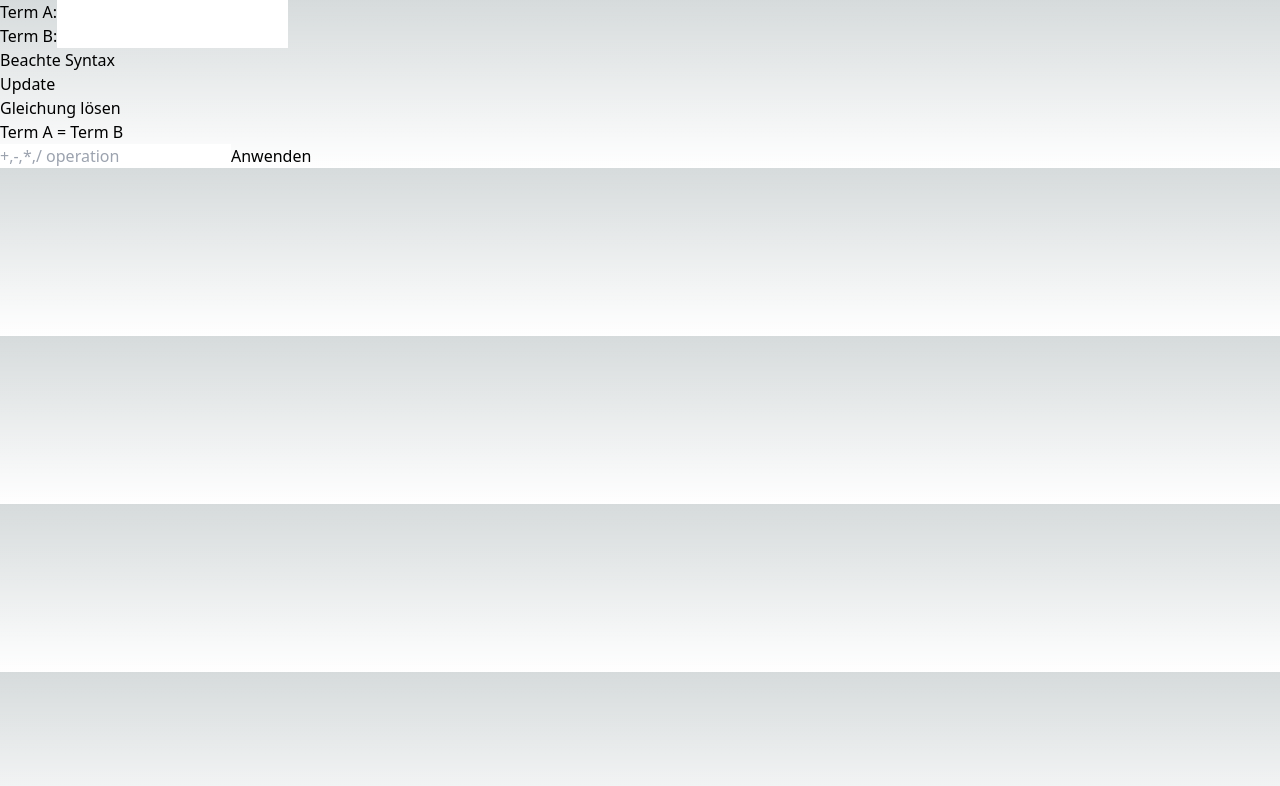
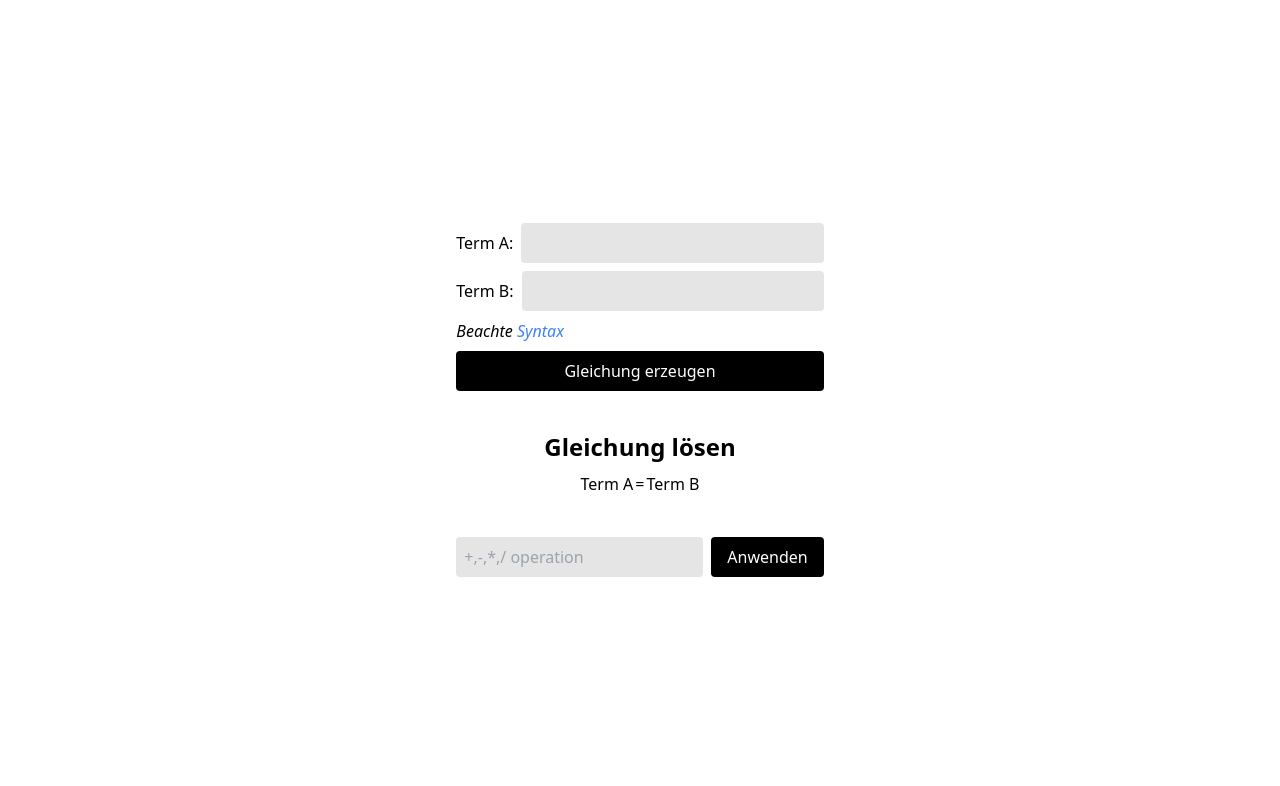
Before and after one commit to tjfoerster/math-term-calc, a Next.js app: page / in a window 1280 px wide. Shown: the top 786 px of the page. Built offline with nearby package versions, Linux system fonts and the light colour scheme.

Commit message:
Update UI

```diff
--- a/components/termCalculator.tsx
+++ b/components/termCalculator.tsx
@@ -10,9 +10,9 @@ type Equation = {
 }
 
 export default function Calculator() {
-    const [termA, setTermA] = React.useState<MathNode | undefined>();
+    const [termA, setTermA] = React.useState<MathNode>();
     const [termAInputValue, setTermAInputValue] = React.useState<string>();
-    const [termB, setTermB] = React.useState<MathNode | undefined>();
+    const [termB, setTermB] = React.useState<MathNode>();
     const [termBInputValue, setTermBInputValue] = React.useState<string>();
 
     const emptyEquationHistory: Equation[] = [{id: 0, termA: "Term A", termB: "Term B"}];
@@ -26,9 +26,8 @@ export default function Calculator() {
     const [operationInput, setOperationInput] = React.useState<string>();
 
     React.useMemo(() => {
-        console.log(equationHistory)
         if(equationHistory.length > 1 && operationInput) equationHistory[equationHistory.length - 1].operation = `| ${operationInput}`;
-        equationHistory.push({id: equationHistory.length, termA: termA?.toString() || "", termB: termB?.toString() || ""});
+        if(termA?.toString() !== "undefined" && termB?.toString() !== "undefined") equationHistory.push({id: equationHistory.length, termA: termA?.toString() || "", termB: termB?.toString() || ""});
     }, [termA, termB])
 
     const calcEquation = () => {
@@ -55,27 +54,38 @@ export default function Calculator() {
     }
 
     return(
-        <>
-            <div>
-                <span>Term A:</span>
-                <input value={termAInputValue || ""} onChange={(e) => {setTermAInputValue(e.target.value)}} />
+        <div className="flex flex-col gap-10">
+            <div className="flex flex-col gap-2 w-full">
+                <div className="flex gap-2 items-center w-full">
+                    <div>Term A:</div>
+                    <input value={termAInputValue || ""} onChange={(e) => {setTermAInputValue(e.target.value)}} type="text" className="grow" />
+                </div>
+                <div className="flex gap-2 items-center w-full">
+                    <div>Term B:</div>
+                    <input value={termBInputValue || ""} onChange={(e) => {setTermBInputValue(e.target.value)}} type="text" className="grow" />
+                </div>
+                <i>Beachte <a href="https://mathjs.org/docs/expressions/syntax.html" target={"_blank"} rel={"noreferrer"}>Syntax</a></i>
+                <button onClick={() => {resetEquationHistory(); setTermA(math.simplify(termAInputValue || "")); setTermB(math.simplify(termBInputValue || ""))}} type="button" className="btn w-full">Gleichung erzeugen</button>
             </div>
-            <div>
-                <span>Term B:</span>
-                <input value={termBInputValue || ""} onChange={(e) => {setTermBInputValue(e.target.value)}} />
+            <div className="flex flex-col gap-2">
+                <h2 className="text-center">Gleichung lösen</h2>
+                <table className="table-auto m-auto">
+                    {equationHistory.map(e => {
+                        if(e.termA !== "" && e.termB !== "") return (
+                            <tr key={e.id}>
+                                <td className="text-right">{e.termA}</td>
+                                <td className="text-center">=</td>
+                                <td>{e.termB}</td>
+                                {e.operation && <td>{e.operation}</td>}
+                            </tr>
+                        );
+                    })}
+                </table>
             </div>
-            <div>Beachte <a href="https://mathjs.org/docs/expressions/syntax.html" target={"_blank"} rel={"noreferrer"}>Syntax</a></div>
-            <button onClick={() => {resetEquationHistory(); setTermA(math.simplify(termAInputValue || "")); setTermB(math.simplify(termBInputValue || ""))}}>Update</button>
-            <h2>Gleichung lösen</h2>
-            <div className="text-center">
-                {equationHistory.map(e => {
-                    if(e.termA !== "" && e.termB !== "") return (
-                        <div key={e.id}>{e.termA + " = " + e.termB}{e.operation && " " + e.operation}</div>
-                    );
-                })}
+            <div className="flex gap-2">
+                <input value={operationInput || ""} onChange={(e) => {setOperationInput(e.target.value)}} type="text" placeholder="+,-,*,/ operation" />
+                <button onClick={calcEquation} type="button" className="btn">Anwenden</button>
             </div>
-            <input value={operationInput || ""} onChange={(e) => {setOperationInput(e.target.value)}} placeholder="+,-,*,/ operation" />
-            <button onClick={calcEquation}>Anwenden</button>
-        </>
+        </div>
     )
 }
--- a/package.json
+++ b/package.json
@@ -22,6 +22,8 @@
     "typescript": "4.9.4"
   },
   "devDependencies": {
+    "autoprefixer": "^10.4.13",
+    "postcss": "^8.4.21",
     "tailwindcss": "^3.2.4"
   }
 }
--- a/pages/index.tsx
+++ b/pages/index.tsx
@@ -13,7 +13,7 @@ export default function Home() {
         <meta name="viewport" content="width=device-width, initial-scale=1" />
         <link rel="icon" href="/favicon.ico" />
       </Head>
-      <main>
+      <main className='w-screen h-screen grid place-items-center'>
         <Calculator />
       </main>
     </>
--- /dev/null
+++ b/postcss.config.js
@@ -0,0 +1,6 @@
+module.exports = {
+  plugins: {
+    tailwindcss: {},
+    autoprefixer: {},
+  },
+}
--- a/styles/globals.css
+++ b/styles/globals.css
@@ -2,110 +2,20 @@
 @tailwind components;
 @tailwind utilities;
 
-:root {
-  --max-width: 1100px;
-  --border-radius: 12px;
-  --font-mono: ui-monospace, Menlo, Monaco, 'Cascadia Mono', 'Segoe UI Mono',
-    'Roboto Mono', 'Oxygen Mono', 'Ubuntu Monospace', 'Source Code Pro',
-    'Fira Mono', 'Droid Sans Mono', 'Courier New', monospace;
-
-  --foreground-rgb: 0, 0, 0;
-  --background-start-rgb: 214, 219, 220;
-  --background-end-rgb: 255, 255, 255;
-
-  --primary-glow: conic-gradient(
-    from 180deg at 50% 50%,
-    #16abff33 0deg,
-    #0885ff33 55deg,
-    #54d6ff33 120deg,
-    #0071ff33 160deg,
-    transparent 360deg
-  );
-  --secondary-glow: radial-gradient(
-    rgba(255, 255, 255, 1),
-    rgba(255, 255, 255, 0)
-  );
-
-  --tile-start-rgb: 239, 245, 249;
-  --tile-end-rgb: 228, 232, 233;
-  --tile-border: conic-gradient(
-    #00000080,
-    #00000040,
-    #00000030,
-    #00000020,
-    #00000010,
-    #00000010,
-    #00000080
-  );
-
-  --callout-rgb: 238, 240, 241;
-  --callout-border-rgb: 172, 175, 176;
-  --card-rgb: 180, 185, 188;
-  --card-border-rgb: 131, 134, 135;
-}
-
-@media (prefers-color-scheme: dark) {
-  :root {
-    --foreground-rgb: 255, 255, 255;
-    --background-start-rgb: 0, 0, 0;
-    --background-end-rgb: 0, 0, 0;
-
-    --primary-glow: radial-gradient(rgba(1, 65, 255, 0.4), rgba(1, 65, 255, 0));
-    --secondary-glow: linear-gradient(
-      to bottom right,
-      rgba(1, 65, 255, 0),
-      rgba(1, 65, 255, 0),
-      rgba(1, 65, 255, 0.3)
-    );
-
-    --tile-start-rgb: 2, 13, 46;
-    --tile-end-rgb: 2, 5, 19;
-    --tile-border: conic-gradient(
-      #ffffff80,
-      #ffffff40,
-      #ffffff30,
-      #ffffff20,
-      #ffffff10,
-      #ffffff10,
-      #ffffff80
-    );
-
-    --callout-rgb: 20, 20, 20;
-    --callout-border-rgb: 108, 108, 108;
-    --card-rgb: 100, 100, 100;
-    --card-border-rgb: 200, 200, 200;
+@layer base {
+  input {
+    @apply p-2 rounded bg-neutral-200
+  }
+  h2 {
+    @apply text-2xl font-bold
+  }
+  a {
+    @apply text-blue-500 hover:text-blue-700 hover:underline-offset-auto
   }
 }
 
-* {
-  box-sizing: border-box;
-  padding: 0;
-  margin: 0;
-}
-
-html,
-body {
-  max-width: 100vw;
-  overflow-x: hidden;
-}
-
-body {
-  color: rgb(var(--foreground-rgb));
-  background: linear-gradient(
-      to bottom,
-      transparent,
-      rgb(var(--background-end-rgb))
-    )
-    rgb(var(--background-start-rgb));
-}
-
-a {
-  color: inherit;
-  text-decoration: none;
-}
-
-@media (prefers-color-scheme: dark) {
-  html {
-    color-scheme: dark;
+@layer utilities {
+  .btn {
+    @apply bg-black text-white py-2 px-4 rounded
   }
 }
--- a/tailwind.config.js
+++ b/tailwind.config.js
@@ -1,6 +1,9 @@
 /** @type {import('tailwindcss').Config} */
 module.exports = {
-  content: ["./pages/**/*.{js,jsx,ts,tsx}"],
+  content: [
+    "./pages/**/*.{js,jsx,ts,tsx}",
+    "./components/**/*.{js,jsx,ts,tsx}",
+  ],
   theme: {
     extend: {},
   },
```
Also changed, not shown: 1 other file (tests, documents, lock files or other folders).
